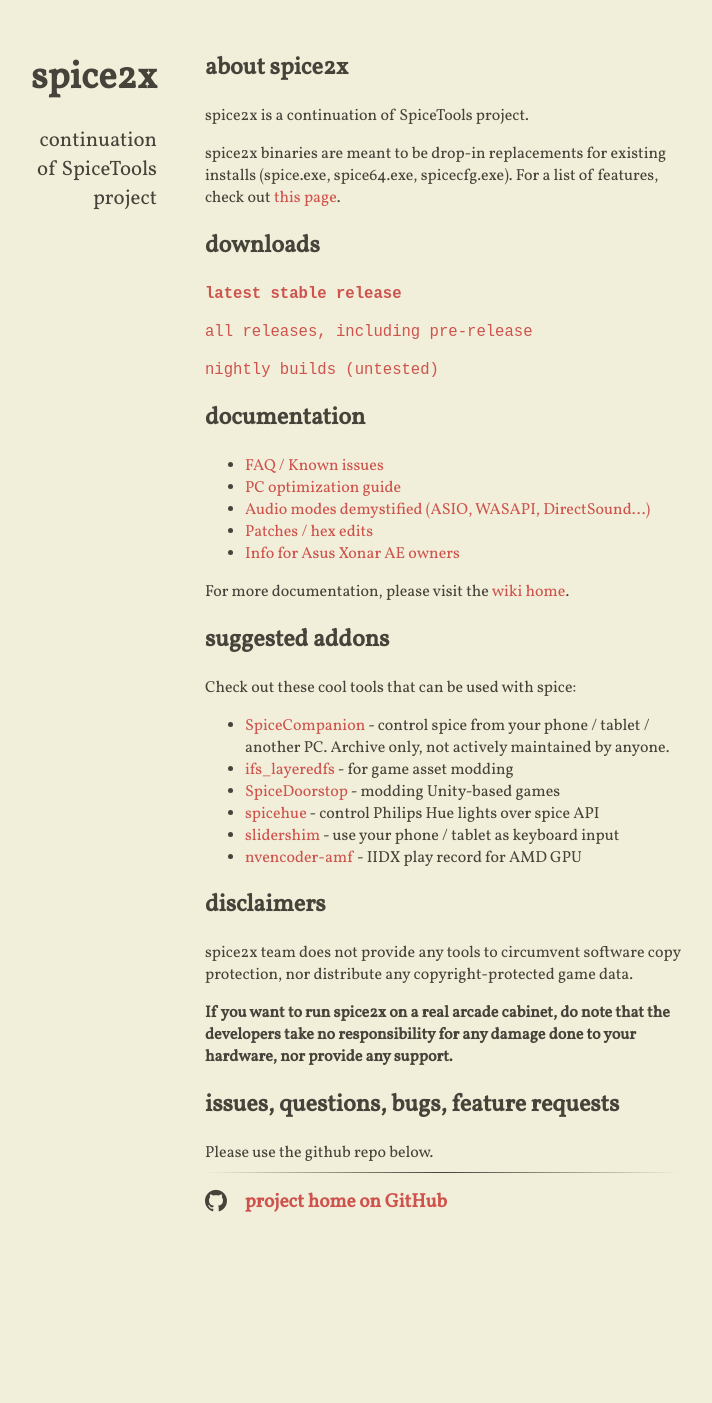
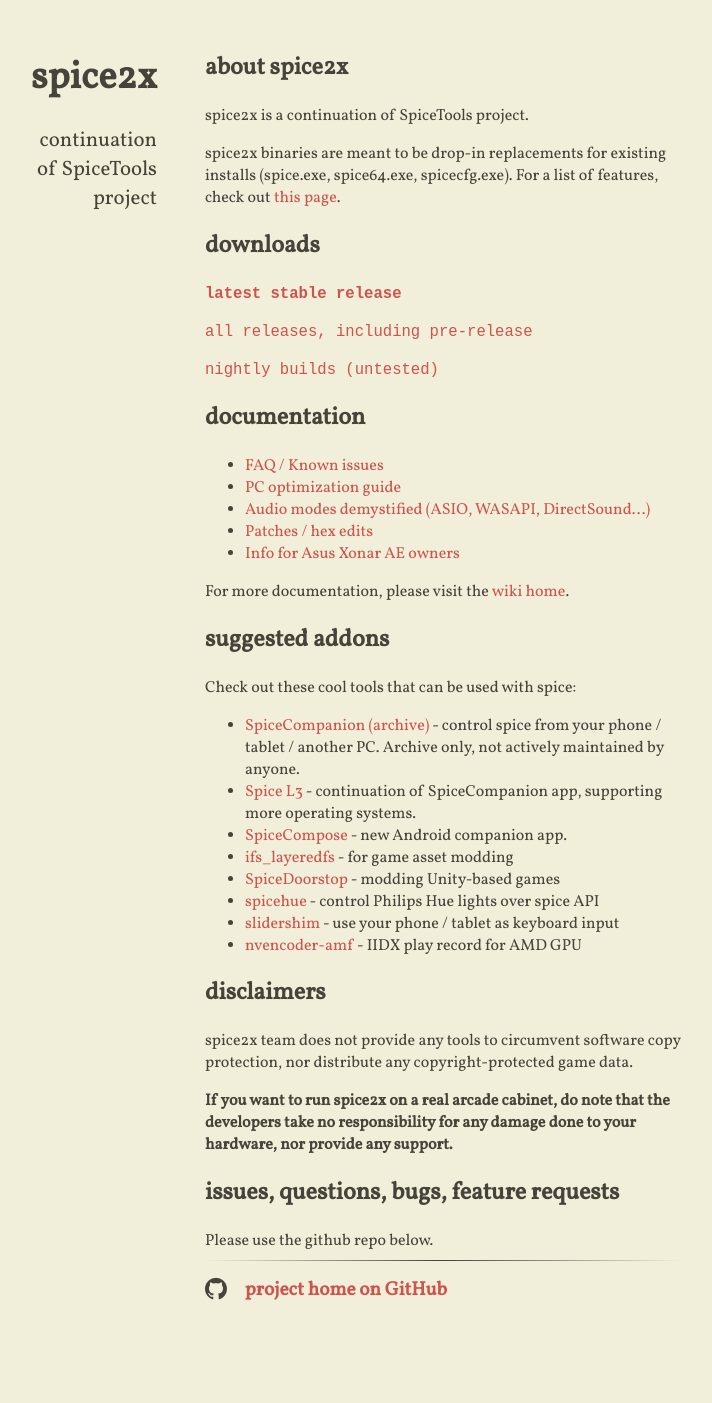
Before and after one commit to spice2x/spice2x.github.io, a Jekyll site: the page built from docs/index.html, in a window 1280 px wide. Shown: the whole page, without its empty margins (299-1011 px from the left). Built offline with Jekyll 4.4.1, drawn with Linux system fonts in a browser that asks for light colours; nearby versions of some CDN libraries; before the commit the page ends 1315 px from its top, so only the background shows below that.

Commit message:
Update content.html

```diff
--- a/docs/_includes/content.html
+++ b/docs/_includes/content.html
@@ -82,8 +82,14 @@
 Check out these cool tools that can be used with spice:
 
 <ul>
-  <li><a href="https://github.com/spice2x/spicecompanion_archive/releases">SpiceCompanion </a> -
+  <li><a href="https://github.com/spice2x/spicecompanion_archive/releases">SpiceCompanion (archive)</a> -
     control spice from your phone / tablet / another PC. Archive only, not actively maintained by anyone.
+  </li>
+  <li><a href="https://github.com/Longhorn3683/spicecompanion">Spice L3</a> -
+    continuation of SpiceCompanion app, supporting more operating systems.
+  </li>
+  <li><a href="https://github.com/C-F0x/SpiceCompose">SpiceCompose</a> -
+    new Android companion app.
   </li>
   <li>
     <a href="https://github.com/mon/ifs_layeredfs">ifs_layeredfs</a> - for game asset modding
```
